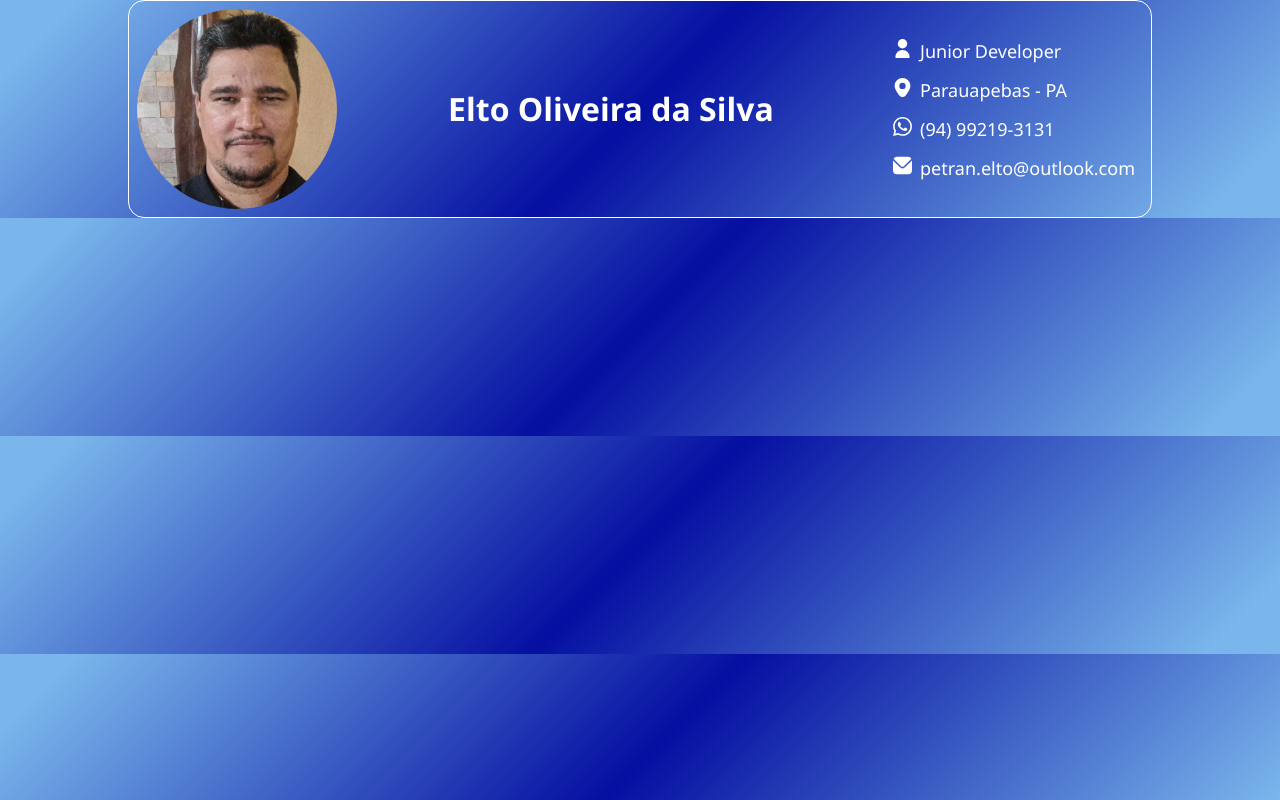
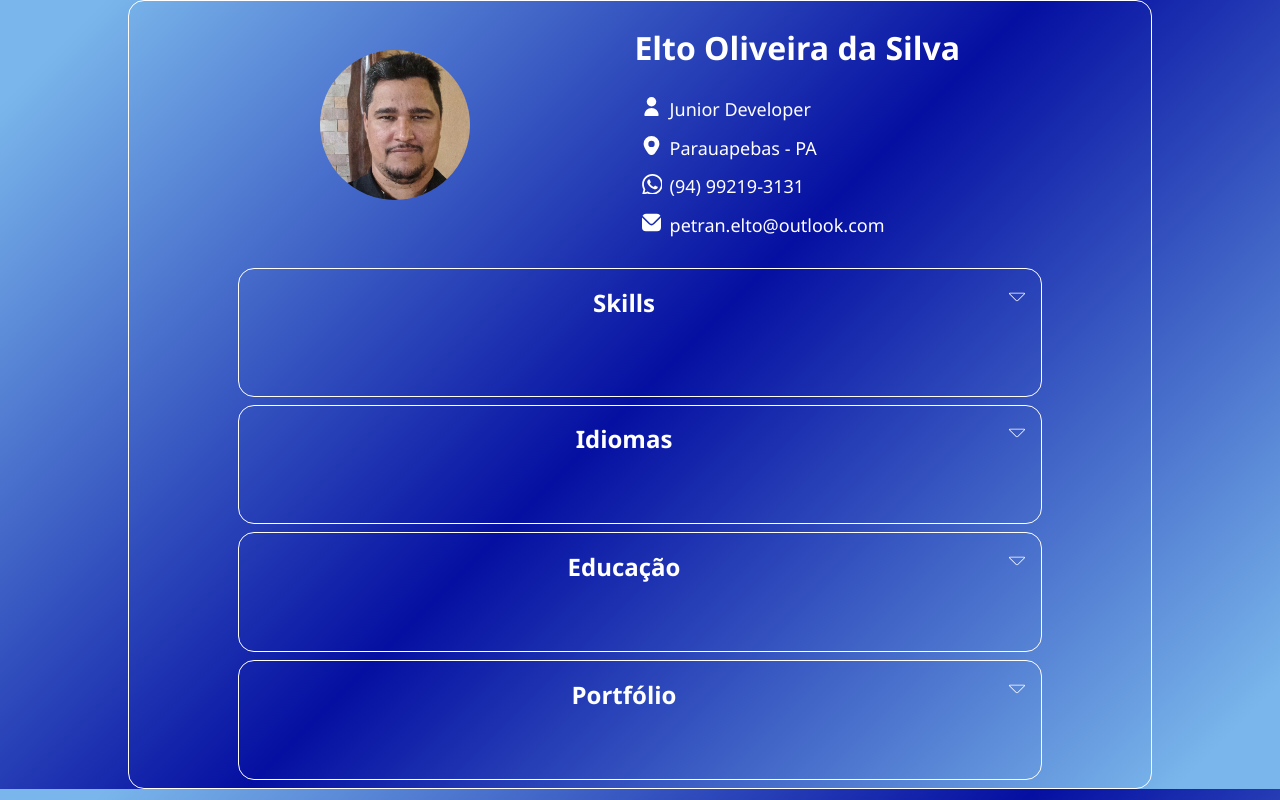
Before and after one commit to eltosilva/portfolio, a website: page index.html in a window 1280 px wide. Drawn offline with nearby package versions, Linux system fonts and the light colour scheme.

Commit message:
Montado a estrutura base das seções

```diff
--- a/assets/css/_global.css
+++ b/assets/css/_global.css
@@ -8,7 +8,10 @@ body {
   color: #fff;
 }
 
-.main {
+.container {
+  display: flex;
+  flex-direction: column;
+  align-items: center;
   margin: .5rem;
   padding: .5rem;
   border: 1px solid #fff;
@@ -16,7 +19,7 @@ body {
 }
 
 @media screen and (min-width: 1024px) {
-  .main {
+  .container {
     max-width: 1024px;
     margin: 0 auto;
   }
--- a/assets/css/_header.css
+++ b/assets/css/_header.css
@@ -2,14 +2,21 @@ header {
   display: flex;
   flex-direction: column;
   align-items: center;
+  margin-bottom: 1rem;
 }
 
-.photo {
-  width: 200px;
+.box-left {
+  display: flex;
+  justify-content: center;
+  align-items: center;
+}
+
+.header-photo {
+  width: 150px;
   border-radius: 50%;
 }
 
-.title {
+.header-title {
   text-align: center;
 }
 
@@ -53,10 +60,7 @@ header {
 @media (min-width: 1024px) {
   header {
     flex-direction: row;
-    justify-content: space-between;
-  }
-
-  .information {
-    width: auto;
+    justify-content: space-around;
+    width: 80%;
   }
 }
--- /dev/null
+++ b/assets/css/_section.css
@@ -0,0 +1,55 @@
+section {
+  display: flex;
+  flex-direction: column;
+  align-items: center;
+  width: 80%;
+  border: 1px solid #fff;
+  border-radius: 1rem;
+  margin-top: .5rem;
+}
+
+section h2, section h3 {
+  text-align: center;
+  width: 100%;
+}
+
+.section-title {
+  cursor: pointer;
+}
+
+.section-title::after{
+  content: ' ';
+  margin-right: 1rem;
+  background-size: contain;
+  width: 1rem;
+  height: 1rem;
+  display: block;
+  float: right;
+}
+
+.down-arrow::after{
+  background-image: url('../img/downarrowtriangleoutline.svg');
+}
+
+.up-arrow::after{
+  background-image: url('../img/uparrowtriangleoutline.svg');
+}
+
+.occult {
+  visibility: collapse;
+}
+
+.section-body {
+  display: flex;
+  justify-content: space-around;
+  width: 100%;
+}
+
+
+.hard {
+  grid-area: hard;
+}
+
+.soft {
+  grid-area: soft;
+}
--- a/assets/css/styles.css
+++ b/assets/css/styles.css
@@ -1,2 +1,3 @@
 @import url('./_global.css');
 @import url('./_header.css');
+@import url('./_section.css');
--- /dev/null
+++ b/assets/js/main.js
@@ -0,0 +1,26 @@
+(() => {
+
+  function activeAcordeons(elemento) {
+    const target = elemento.dataset.target
+    const acordeon = document.querySelector(`[data-acordeon="${target}"]`)
+
+    elemento.addEventListener('click', function () {
+      acordeon.classList.toggle('occult')
+      this.classList.toggle('down-arrow')
+      this.classList.toggle('up-arrow')
+    })
+  }
+
+  const elementos = document.querySelectorAll('[data-toggle]')
+
+  elementos.forEach(elemento => {
+    const toggle = elemento.dataset.toggle
+
+    switch(toggle) {
+      case 'acordeon':
+        activeAcordeons(elemento)
+        break
+    }
+  })
+
+})()
--- a/index.html
+++ b/index.html
@@ -13,18 +13,57 @@
 </head>
 
 <body>
-  <div class="main">
+  <div class="container">
     <header>
-      <img src="./assets/img/foto de rosto.jpeg" alt="Foto de Elto O Silva" class="photo">
-      <h1 class="title">Elto Oliveira da Silva</h1>
-      <div class="information">
-        <p class="person">Junior Developer</p>
-        <p class="address">Parauapebas - PA</p>
-        <p class="phone">(94) 99219-3131</p>
-        <p class="email">petran.elto@outlook.com</p>
+      <div>
+        <img src="./assets/img/foto de rosto.jpeg" alt="Foto de Elto O Silva" class="header-photo">
+      </div>
+      <div>
+        <h1 class="header-title">Elto Oliveira da Silva</h1>
+        <div class="information">
+          <p class="person">Junior Developer</p>
+          <p class="address">Parauapebas - PA</p>
+          <p class="phone">(94) 99219-3131</p>
+          <p class="email">petran.elto@outlook.com</p>
+        </div>
       </div>
     </header>
+
+    <section class="skills">
+      <h2 class="section-title down-arrow" data-toggle="acordeon" data-target="skills">Skills</h2>
+      <div class="section-body occult" data-acordeon="skills">
+        <div class="box box-left">
+          <h3>Habilidades Profissionais</h3>
+        </div>
+        <div class="box box-right">
+          <h3>Habilidades Pessoais</h3>
+        </div>
+      </div>
+    </section>
+
+    <section>
+      <h2 class="section-title down-arrow" data-toggle="acordeon" data-target="idioma">Idiomas</h2>
+      <div class="section-body occult" data-acordeon="idioma">
+        <p>Inglês</p>
+      </div>
+    </section>
+
+    <section>
+      <H2 class="section-title down-arrow" data-toggle="acordeon" data-target="formation">Educação</H2>
+      <div class="section-body occult" data-acordeon="formation">
+        <p>UNOPAR</p>
+      </div>
+    </section>
+
+    <section>
+      <h2 class="section-title down-arrow" data-toggle="acordeon" data-target="portifolio">Portfólio</h2>
+      <div class="section-body occult" data-acordeon="portifolio">
+        <p>GITHUB</p>
+      </div>
+    </section>
   </div>
+
+  <script src="./assets/js/main.js"></script>
 </body>
 
 </html>
```
Also changed, not shown: assets/img/downarrowtriangleoutline.svg (added), assets/img/uparrowtriangleoutline.svg (added).
